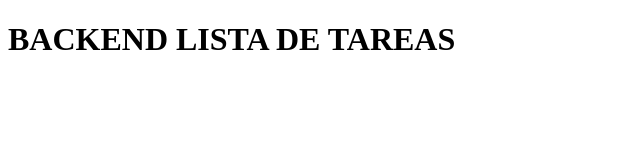
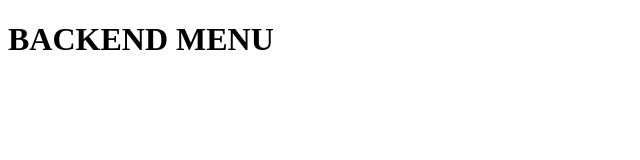
Before and after one commit to Agustincomics/Back-Final-Prueba, a website: page public/index.html in a window 1280 px wide. Shown: the whole page, without its empty margins (0-640 px from the left). Drawn offline with Linux system fonts and the light colour scheme.

Commit message:
se agrego para que se vea el html estatico

```diff
--- a/index.js
+++ b/index.js
@@ -6,6 +6,7 @@ import './src/database/dbConnection'
 import productosRouter from './src/routes/productos.routes.js'
 import usuariosRouter from './src/routes/usuarios.routes.js'
 import pedidosRouter from './src/routes/pedidos.routes.js'
+import path from 'path';
 
 dotenv.config();
 const app = express();
@@ -21,6 +22,7 @@ app.use(cors());
 app.use(express.json());
 app.use(express.urlencoded({ extended: true })); // permite recibir strings y arrays en el request
 app.use(morgan('dev'));
+app.use(express.static(path.join(__dirname, '/public')))
 
 //  rutas
 
--- a/public/index.html
+++ b/public/index.html
@@ -3,9 +3,9 @@
 <head>
     <meta charset="UTF-8">
     <meta name="viewport" content="width=device-width, initial-scale=1.0">
-    <title>Backend - lista de tareasa</title>
+    <title>Backend - Proyecto Final Rolling</title>
 </head>
 <body>
-    <h1>BACKEND LISTA DE TAREAS</h1>
+    <h1>BACKEND MENU</h1>
 </body>
 </html>
```
